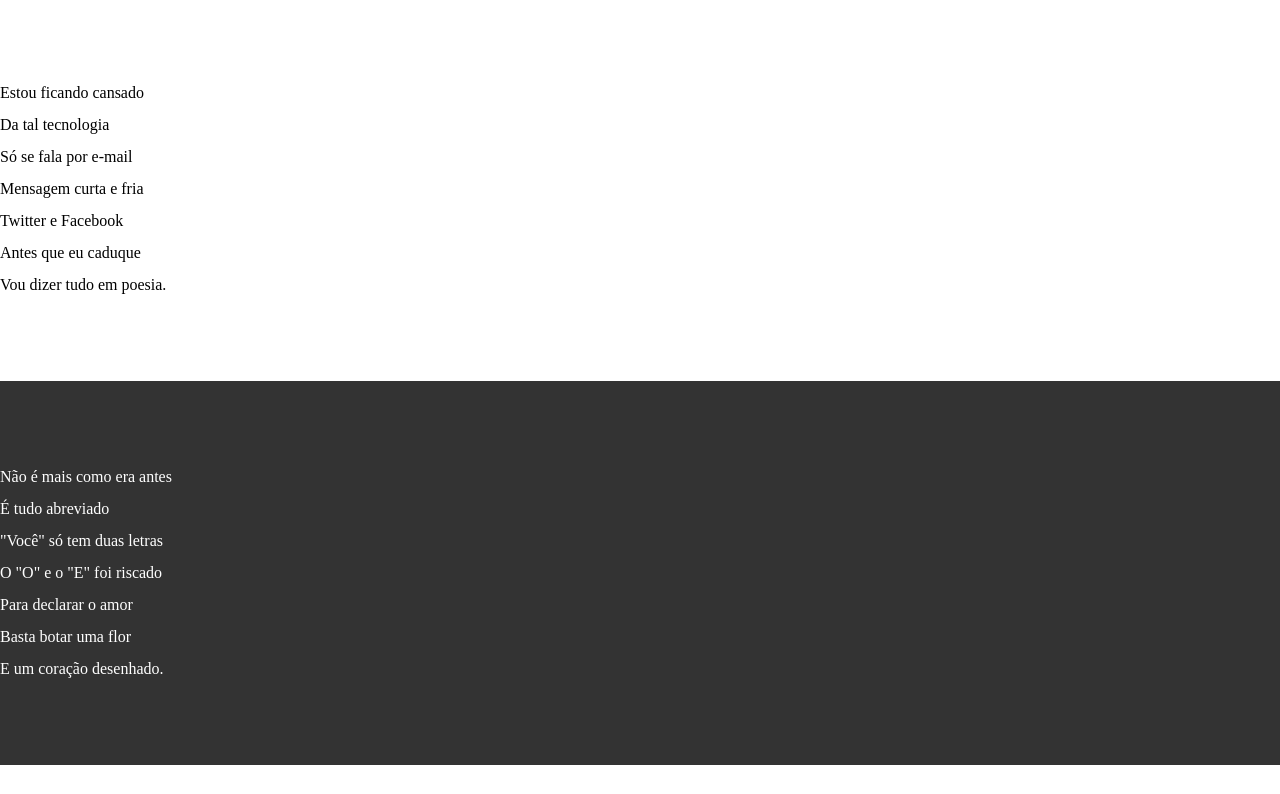
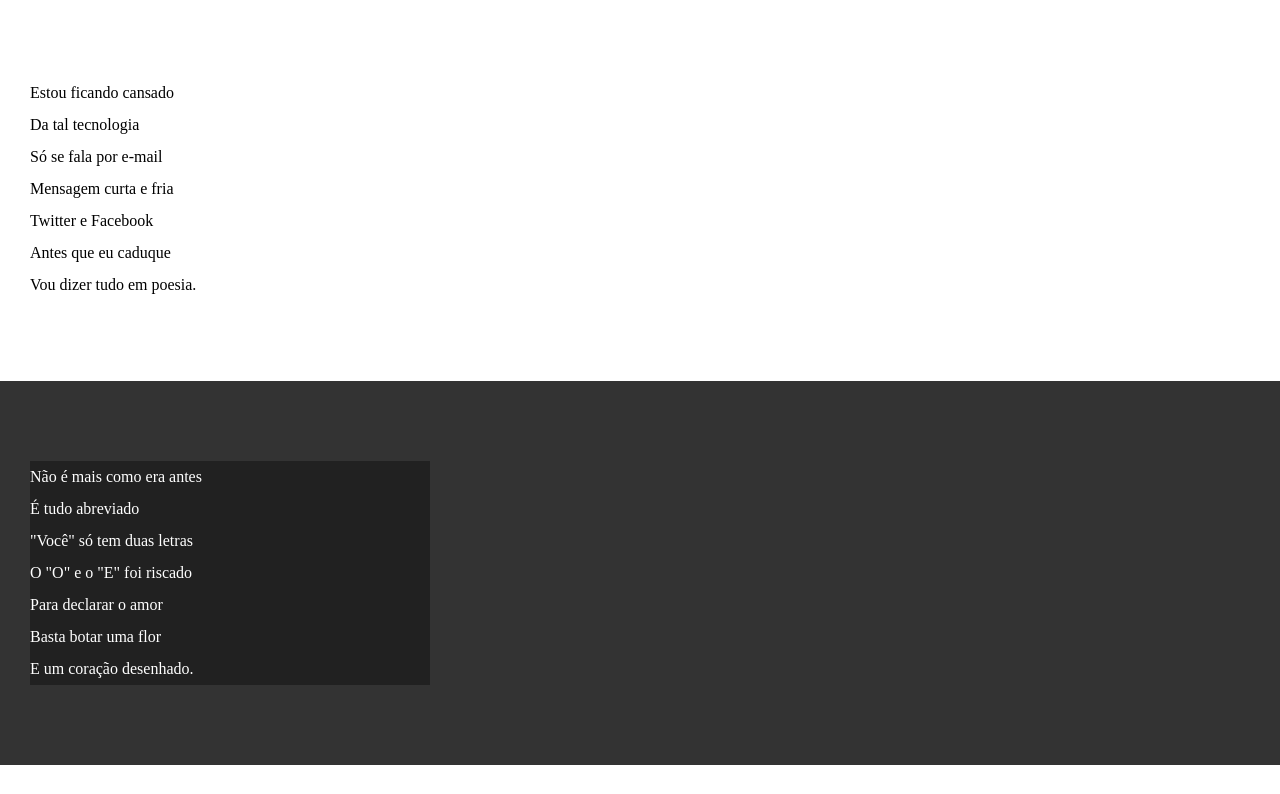
Before and after one commit to Srwats0n/projeto-cordel, a plain HTML site: page index.html in a window 1280 px wide. Shown: the part 158-952 px from the top of the page. Drawn offline with Linux system fonts and the light colour scheme.

Commit message:
atualizacao de estilos

```diff
--- a/estilos/style.css
+++ b/estilos/style.css
@@ -39,6 +39,7 @@
     padding-top: 10vh;
     padding-bottom: 10vh;
     line-height: 2em;
+    padding-left: 30px;
 }
 
 section.normal {
@@ -51,6 +52,11 @@
     color: white;
 }
 
+section.imagem > p {
+    background-color: rgba(0, 0, 0, 0.349);
+    width: 400px;
+}
+
 footer {
     background-color: black;
     text-align: center;
```
